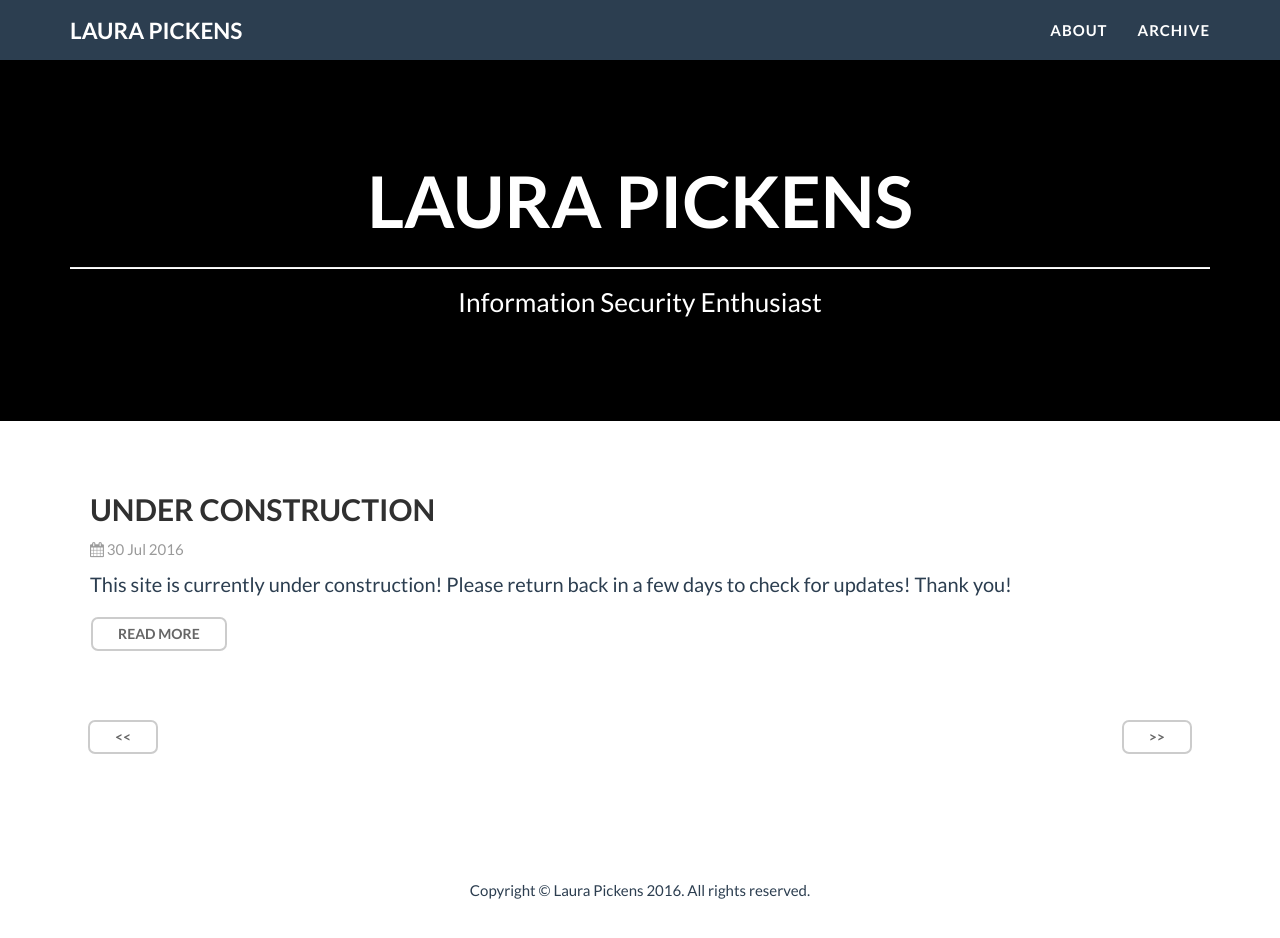
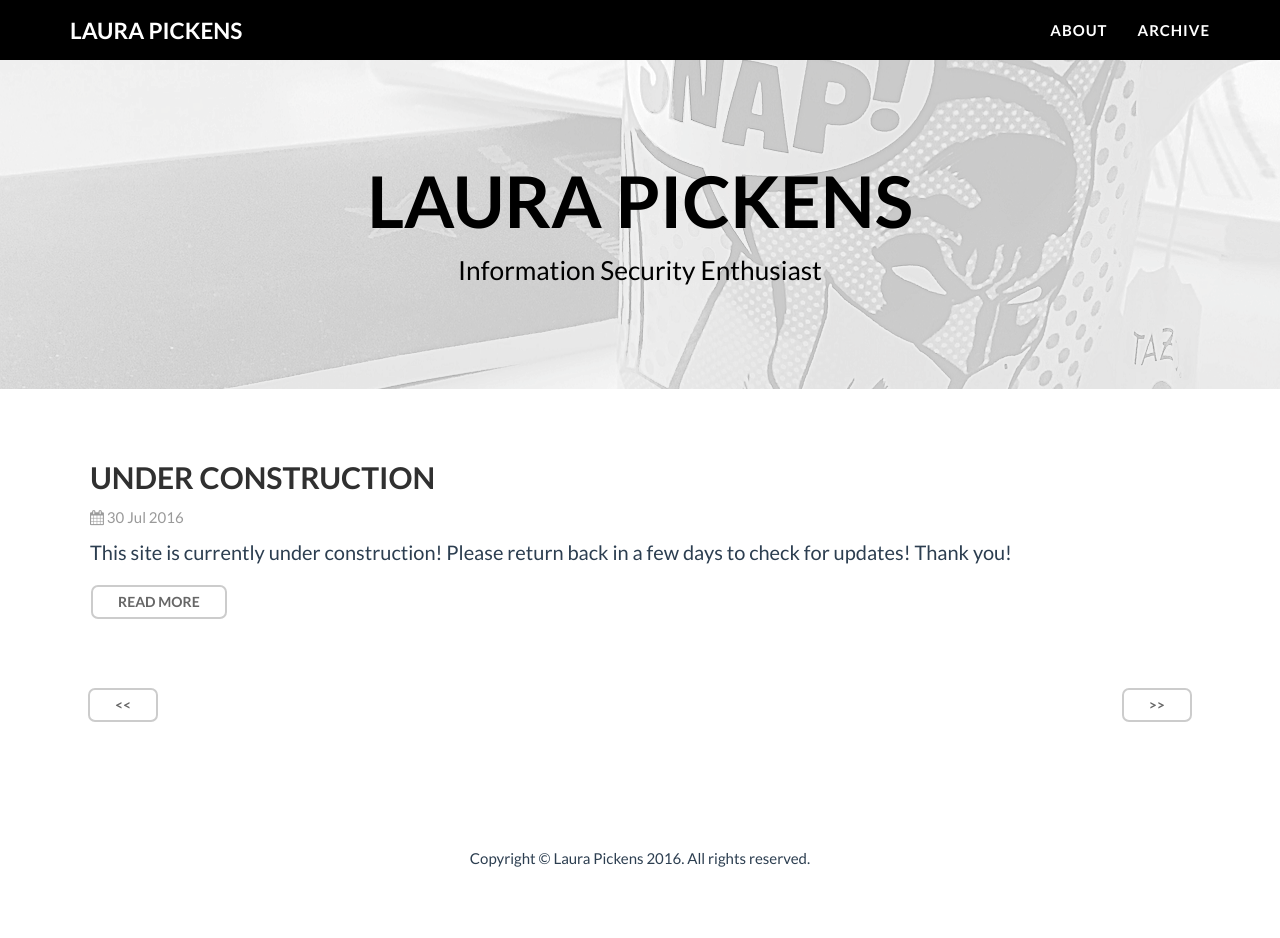
Before and after one commit to lpickens03/lpickens03.github.io, a Jekyll site: the page built from index.html, in a window 1280 px wide and 1002 px high. Shown: the top 938 px of the window. Built offline with Jekyll 4.4.1, drawn with Linux system fonts in a browser that asks for light colours; nearby versions of some CDN libraries; some web fonts are replaced; the list of posts is cut into pages by our own code.

Commit message:
format updates
cleaned up link formats, navbar, added header image

```diff
--- a/_includes/header.html
+++ b/_includes/header.html
@@ -6,7 +6,7 @@
                     <!--<img class="img-responsive" src="img/profile.png" alt="">-->
                     <div class="intro-text">
                         <span class="name">Laura Pickens</span>
-                        <hr class="mymaindiv"/>
+                        <!--<hr class="mymaindiv"/> -->
                         <!--<hr class="star-light">-->
                         <span class="skills">Information Security Enthusiast</span>
                     </div>
--- a/css/freelancer.css
+++ b/css/freelancer.css
@@ -88,8 +88,7 @@ hr {
 
 header {
     text-align: center;
-    color: #fff;
-    background: #000000;
+    color: #000000;
 }
 
 header .container {
@@ -157,6 +156,7 @@ header .intro-text .skills {
 .navbar {
     text-transform: uppercase;
     font-weight: 700;
+    background-color: black;
 }
 
 .navbar a:focus {
@@ -388,6 +388,7 @@ footer .footer-below {
     bottom: 1%;
     width: 50px;
     height: 50px;
+    margin: 5px;
 }
 
 .scroll-top .btn {
--- a/css/main.css
+++ b/css/main.css
@@ -5,6 +5,15 @@
 
 header {
 	margin-bottom: 50px;
+  background-color: white;
+  background-image: url("/images/background.png");
+  background-repeat:no-repeat;
+  background-position: center center;
+  color: black;
+}
+
+header hr {
+  color: black;
 }
 
 .signature {
@@ -39,6 +48,11 @@ header {
 .signature .info .title a {
 	color: #000;
 	font-size: 22px;
+}
+
+.signature .title a:hover{
+  color: #18bc9c;
+  text-decoration: none;
 }
 
 .btn-readmore {
@@ -101,6 +115,26 @@ header {
     background: #666;
 }
 
+.btn-primary {
+  margin: 0px;
+  padding: 9px;
+  border: solid 2px black;
+  font-size: 16px;
+  color: white;
+  background: black;
+  transition: all .3s ease-in-out;
+}
+
+.btn-primary:hover,
+.btn-primary:focus,
+.btn-primary.focus,
+.btn-outline:active,
+.btn-outline.active {
+  border: solid 2px #666;
+  color: #18bc9c;
+  background: #666;
+}
+
 /*
  * Posts and pages
  *
@@ -125,6 +159,12 @@ header {
   text-decoration: none;
   padding-bottom: 5px;
 }
+
+.post-title a:hover{
+  color: #18bc9c;
+  text-decoration: none;
+}
+
 .page-title,
 .post-title {
   margin-top: 0;
```
Also changed, not shown: _layouts/default.html (+0 -36 lines), images/background.png (added).
